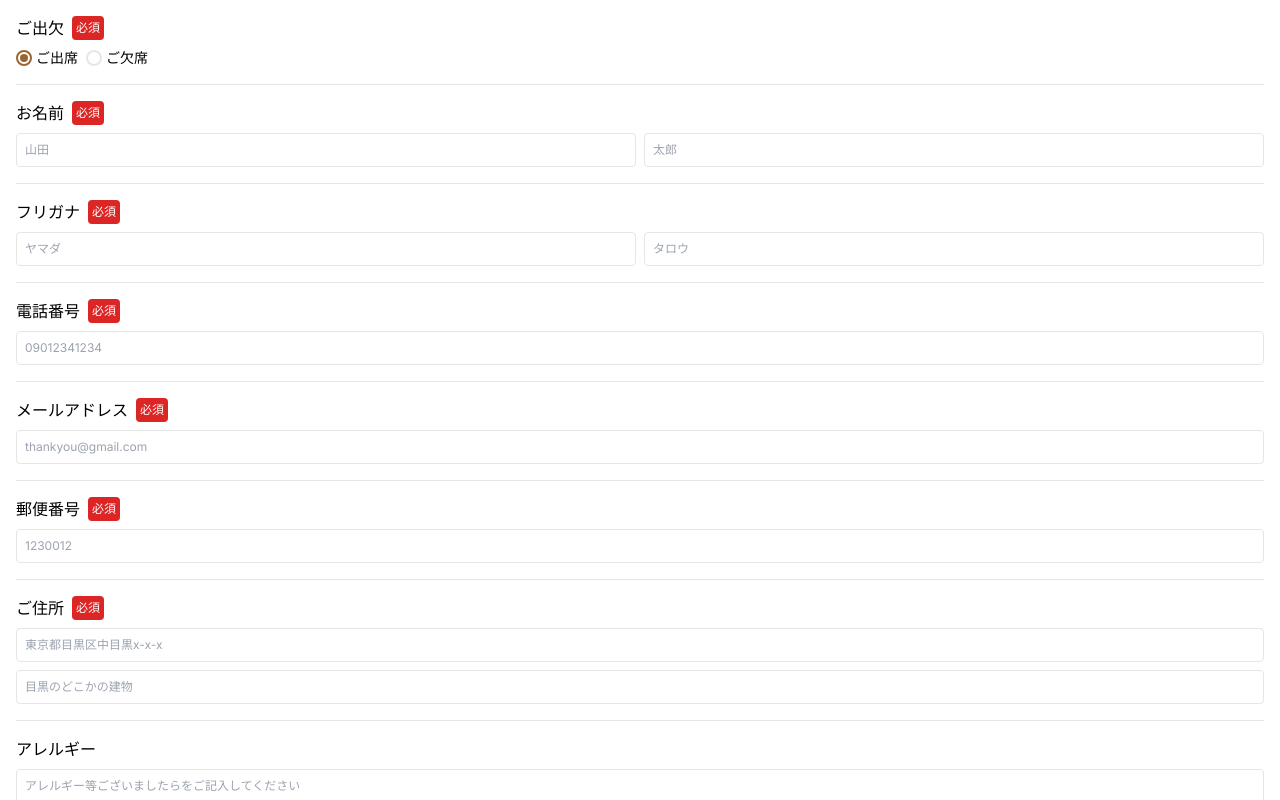
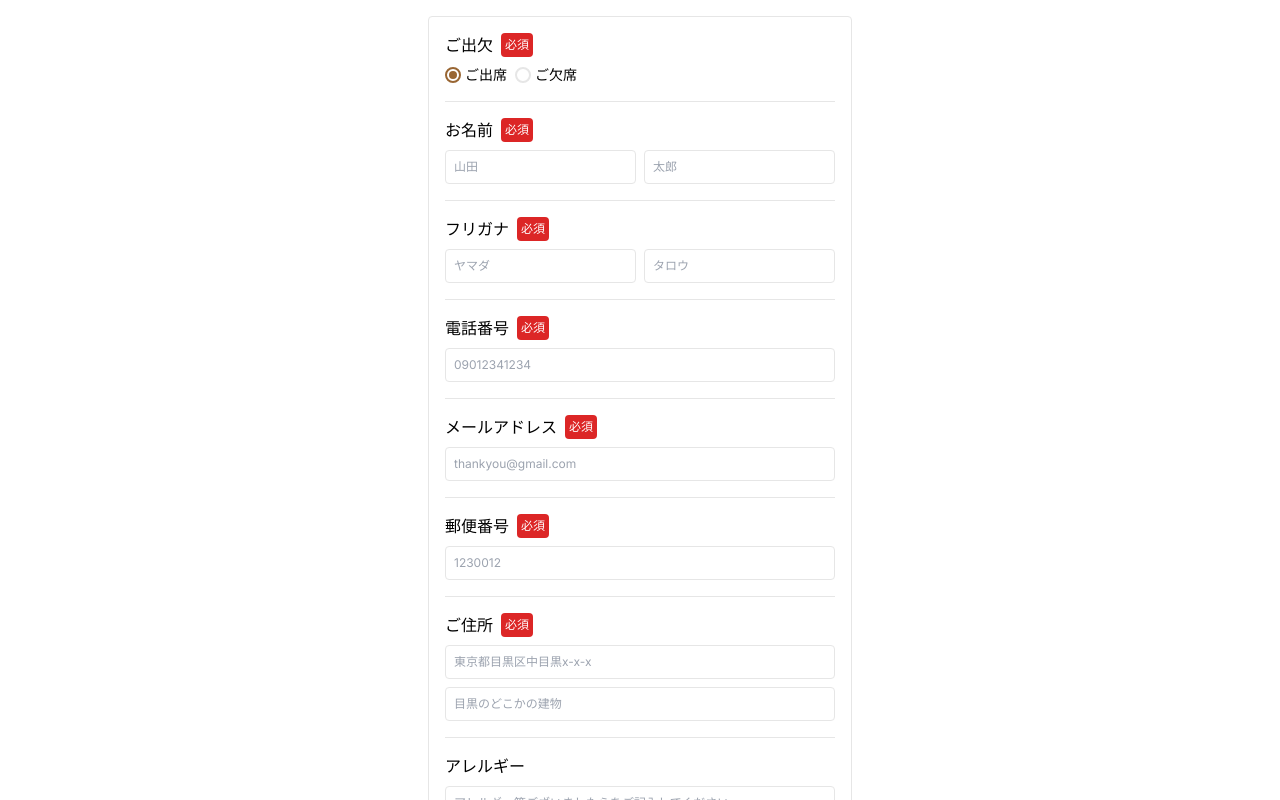
Before and after one commit to JangYoonsung/wedding_card, a Next.js app: page / in a window 1280 px wide. Shown: the top 800 px of the page. Built offline with nearby package versions, Linux system fonts and the light colour scheme.

Commit message:
style: 일단 수정

```diff
--- a/src/container/CardForm.tsx
+++ b/src/container/CardForm.tsx
@@ -81,7 +81,7 @@ const CardForm = () => {
   // console.log(errors, getValues());
 
   return (
-    <form onSubmit={handleSubmit(onSubmit)} className="w-full">
+    <form onSubmit={handleSubmit(onSubmit)} className="border my-4 rounded border-light_gray">
       <fieldset className="p-4">
         <Label text="ご出欠" isRequired />
         <Radio
```
